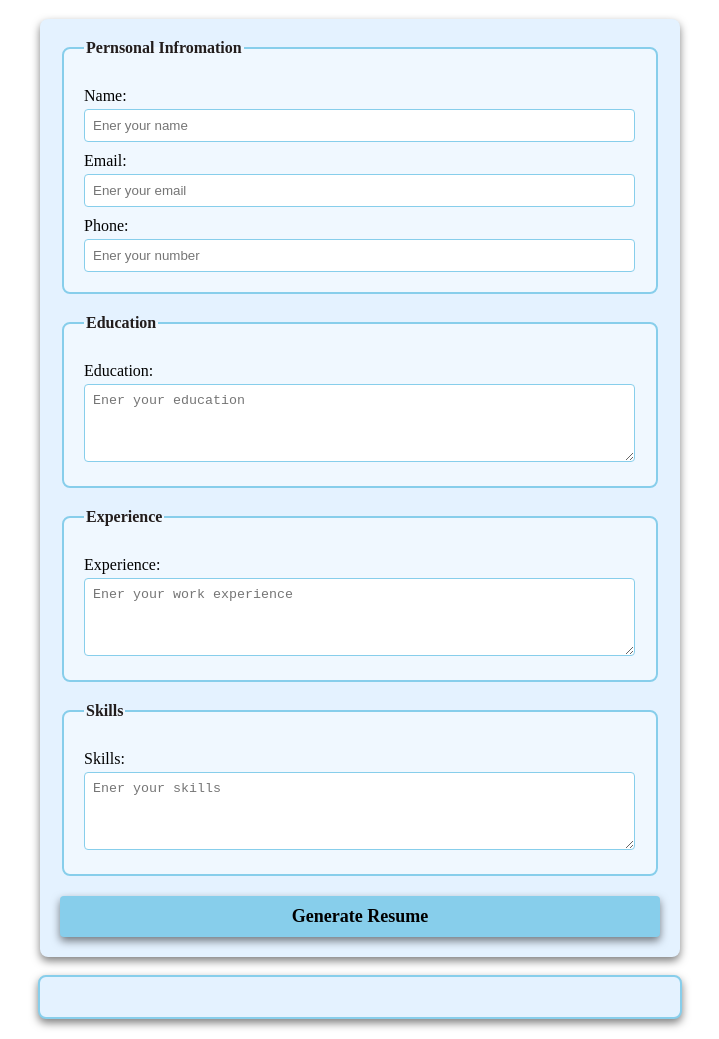
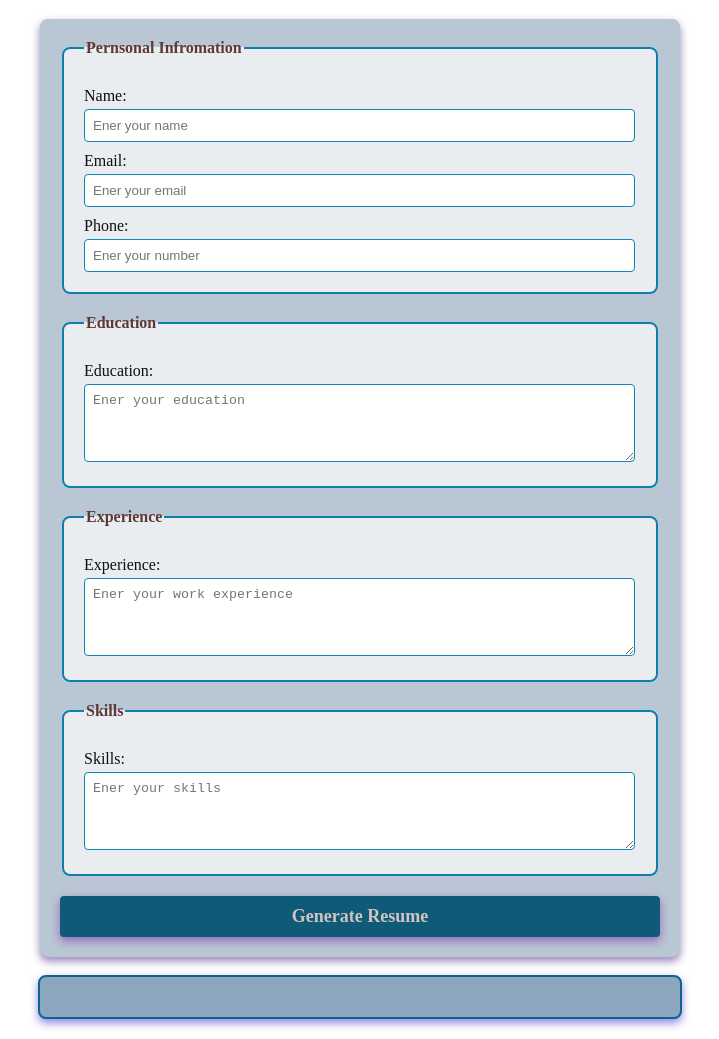
Before and after one commit to nida786khan/resume-db, a plain HTML site: page index.html in a window 1280 px wide. Shown: the part 61-1100 px from the top of the page, without its empty margins (280-999 px from the left). Drawn offline with Linux system fonts and the light colour scheme.

Commit message:
Add files via upload

```diff
--- a/style.css
+++ b/style.css
@@ -9,9 +9,9 @@ body {
 
 form {
     margin: auto;
-    background-color: rgb(228, 242, 255);
+    background-color: rgb(185, 198, 211);
     border-radius: 8px;
-    box-shadow: 0 4px 8px rgba(0, 0, 0, 0.5);
+    box-shadow: 0 4px 8px rgba(35, 5, 117, 0.5);
     padding: 20px;
     max-width: 600px;
 }
@@ -22,23 +22,23 @@ h1 {
 }
 
 fieldset {
-    border: 2px solid skyblue;
+    border: 2px solid rgb(15, 126, 170);
     border-radius: 8px;
     padding: 20px;
     margin-bottom: 20px;
-    background-color: aliceblue;
+    background-color: rgb(234, 237, 240);
 }
 
 legend {
     font-weight: bold;
     text-align: left;
-    color: rgb(34, 29, 29);
+    color: rgb(95, 56, 56);
 }
 
 label {
     display: block;
     margin-top: 10px;
-    color: black;
+    color: rgb(17, 14, 14);
 
 }
 
@@ -46,7 +46,7 @@ input,textarea {
     margin-top: 4px;
     padding: 8px;
     width: calc(100% - 1px);
-    border: 1px solid skyblue;
+    border: 1px solid rgb(17, 133, 179);
     border-radius: 4px;
     box-sizing: border-box;
 }
@@ -54,11 +54,11 @@ input,textarea {
 button {
     display: block;
     width: 100%;
-    background-color: skyblue;
-    color: black;
+    background-color: rgb(15, 90, 119);
+    color: rgb(209, 195, 195);
     border: none;
     border-radius: 4px;
-    box-shadow: 0 4px 8px rgba(0, 0, 0, 0.5);
+    box-shadow: 0 4px 8px rgba(115, 12, 175, 0.5);
     margin-top: 10px;
     font-size: 18px;
     font-family: 'Times New Roman', Times, serif;
@@ -74,12 +74,12 @@ button :hover {
     max-width: 600px;
     margin: auto;
     padding: 20px;
-    border: 2px solid skyblue;
+    border: 2px solid rgb(12, 102, 138);
     border-radius: 8px;
-    background-color: rgb(228, 242, 255);
-    box-shadow: 0 4px 8px rgba(0, 0, 0, 0.5);
+    background-color: rgb(139, 166, 190);
+    box-shadow: 0 4px 8px rgba(32, 13, 201, 0.5);
 }
 
 #resume-display h2 {
-    color: black;
+    color: rgb(62, 7, 107);
 }
```
